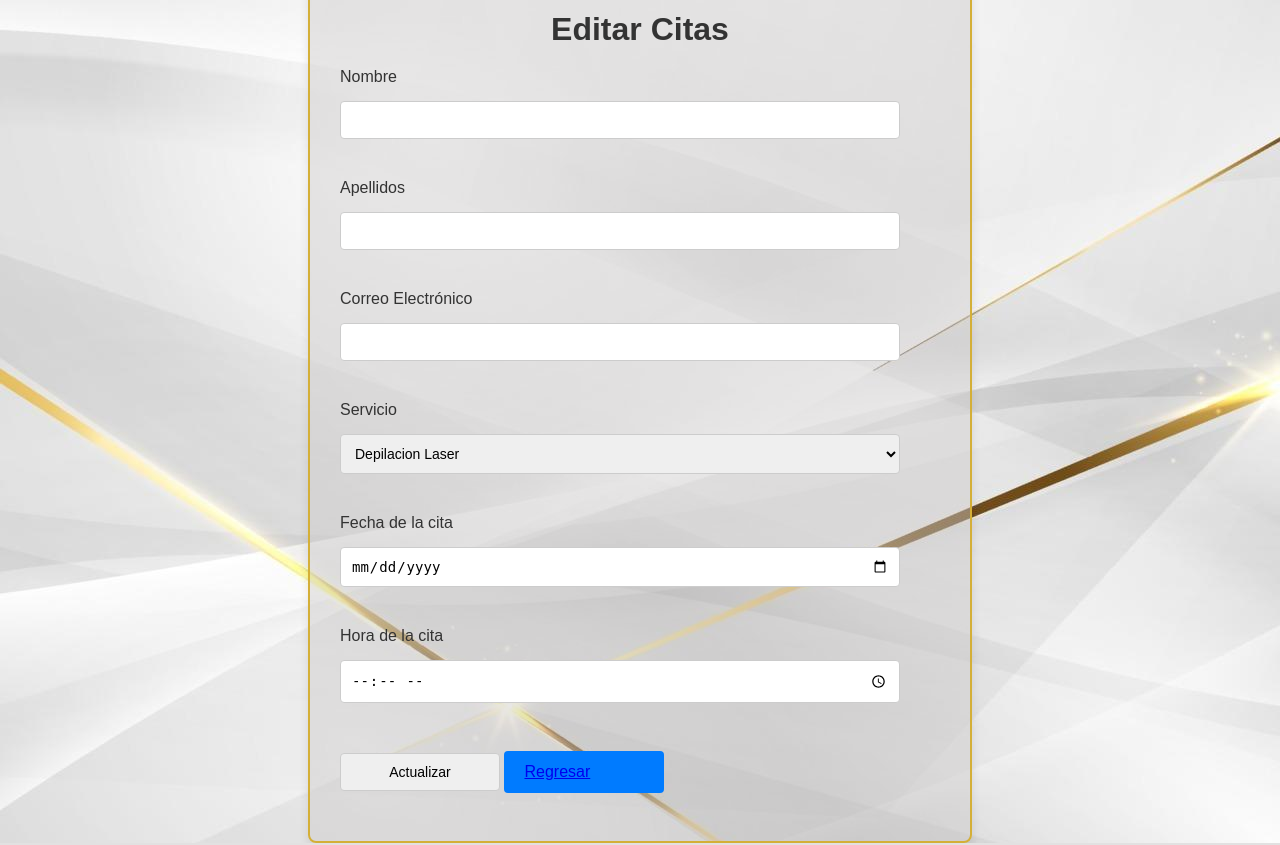
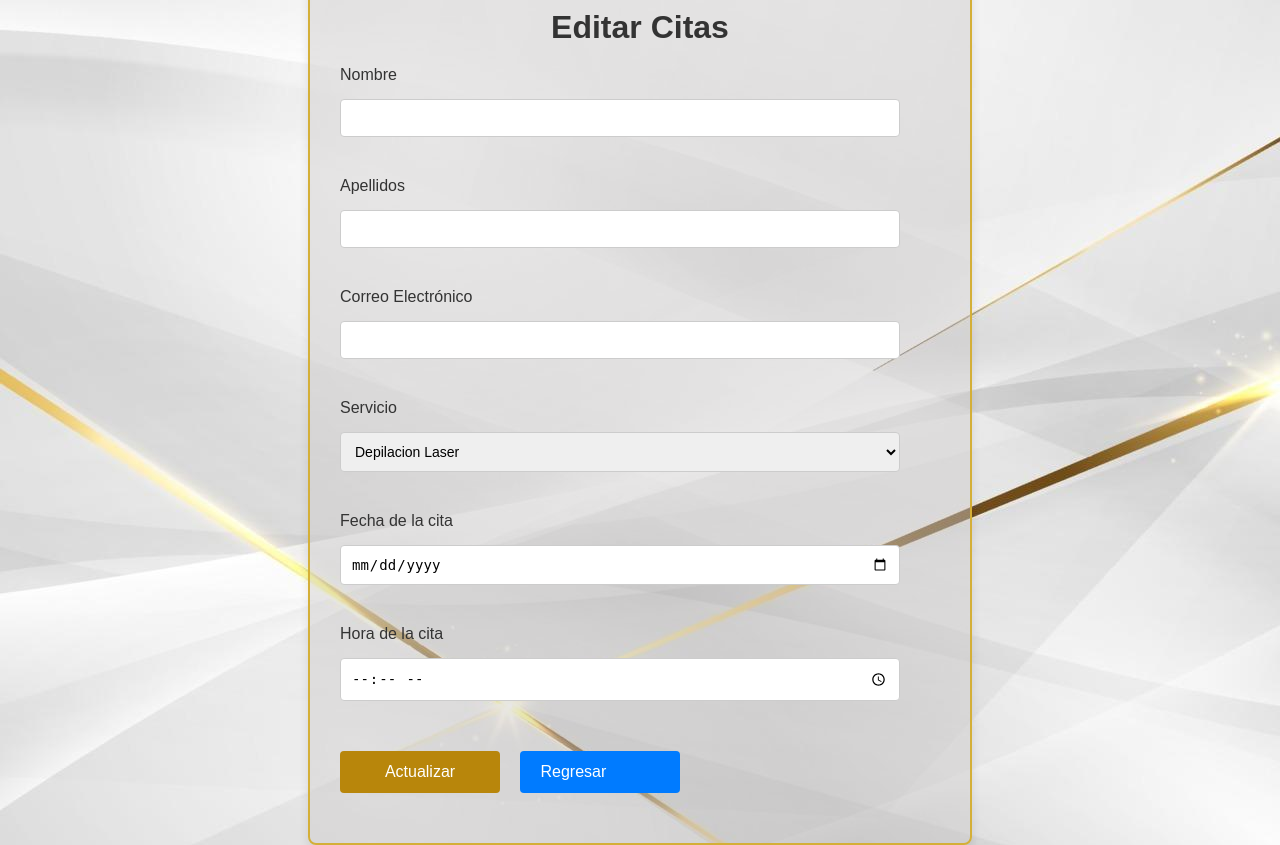
Before and after one commit to solennyD/SDmakeup, a PHP site: page /editarCitas.php?id=1 in a window 1280 px wide. Run offline with PHP 8.4, Linux system fonts and the light colour scheme; data comes from the database, SQL or seed files in the repository; data that the repository does not hold is empty.

Commit message:
coreccion de css y codigo comentado para evitar que me oculte las citas

```diff
--- a/editarCitas.php
+++ b/editarCitas.php
@@ -131,6 +131,7 @@ include('bd.php');
         border-radius: 4px;
         cursor: pointer;
         font-size: 16px;
+        text-decoration:none;
     }
 
     button:hover {
@@ -145,6 +146,22 @@ include('bd.php');
     .form-group textarea {
         height: 100px;
         resize: none;
+    }
+
+    .boton-update{
+        background-color: darkgoldenrod;
+        color: white;
+        padding: 12px 20px;
+        border: none;
+        border-radius: 4px;
+        cursor: pointer;
+        font-size: 16px;
+        margin-right: 2%;
+    }
+
+    .boton-update:hover{
+        background-color:rgb(46, 137, 56);
+
     }
 
 </style>
@@ -198,8 +215,8 @@ include('bd.php');
             <input type="hidden" name="id"
             value="<?php echo $id;?>">
 
-            <input type="submit" name="enviar" value="Actualizar" style="width: 20%;">
-            <button style="width: 20%;"> <a href="./verCitas.php" style="margin-right: 100%;">Regresar</a></button>
+            <input class="boton-update" type="submit" name="enviar" value="Actualizar" style="width: 20%;">
+            <button style="width: 20%;"> <a href="./verCitas.php" style="margin-right: 100%; text-decoration:none; color:white">Regresar</a></button>
         </form>
     </div>
 </body>
--- a/verCitas.php
+++ b/verCitas.php
@@ -79,7 +79,8 @@
         text-decoration: none; /* Quita el subrayado */
         }
         a:hover {
-       text-decoration: underline; /* Opcional: Agrega subrayado al pasar el mouse */
+       text-decoration: none; /* Opcional: Agrega subrayado al pasar el mouse */
+       color: aqua;
        }
     </style>
 </head>
@@ -114,7 +115,7 @@
             $sql = "SELECT ID, Nombre, Apellidos, Email, Servicio, Fecha, Hora FROM citas";
             $resultado = $conexion->query($sql);
 
-            $filas=mysqli_fetch_assoc($resultado);
+            //$filas=mysqli_fetch_assoc($resultado);
 
             // Mostrar los resultados en la tabla
             if ($resultado->num_rows> 0) {
```
